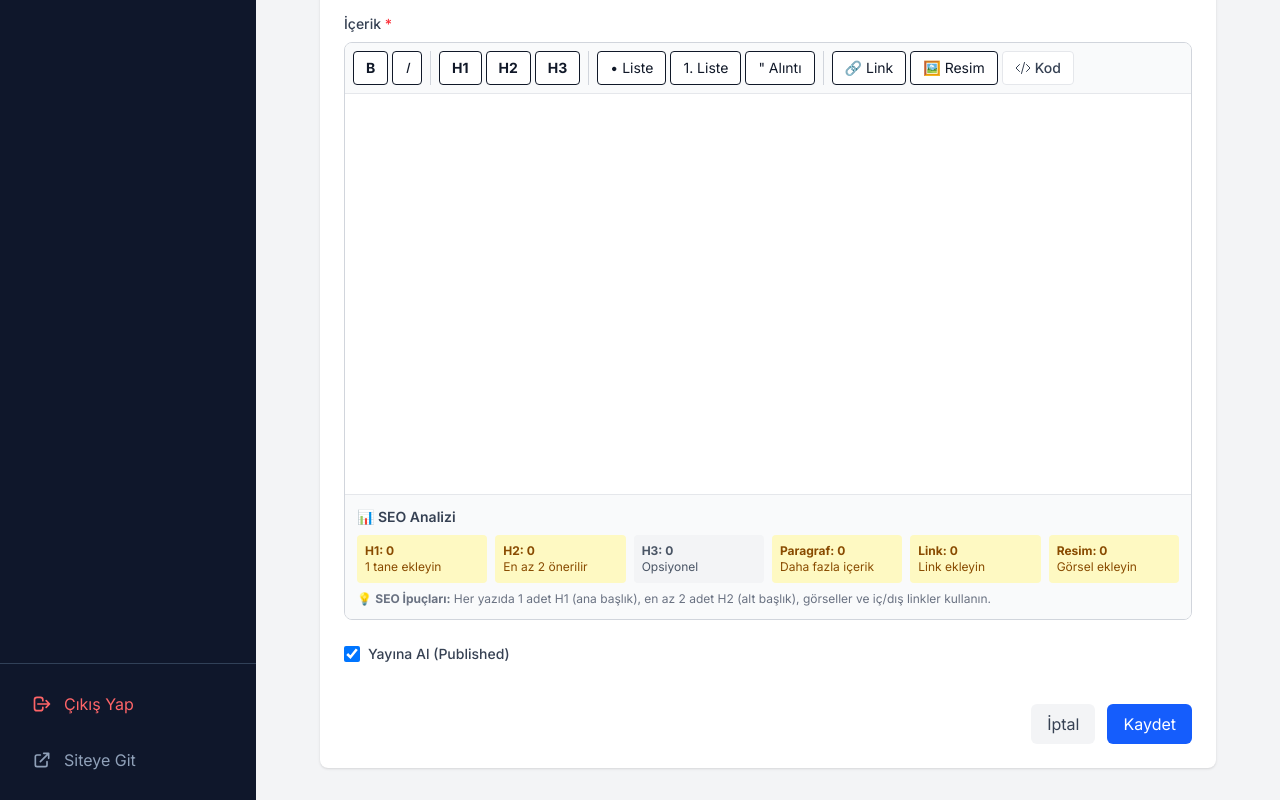
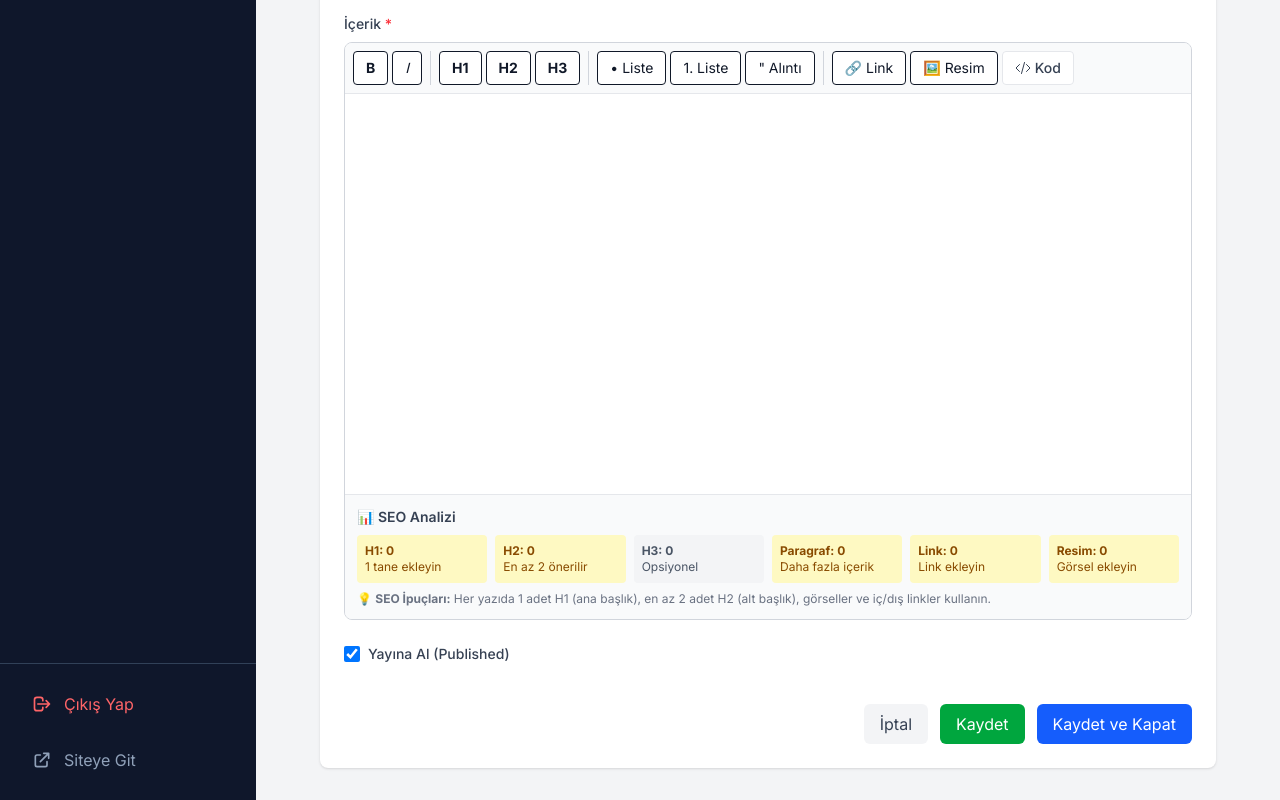
Before and after one commit to cooderhasan/hasanblog, a Next.js app: page /admin/posts/new in a window 1280 px wide. Shown: the part 878-1678 px from the top of the page. Built offline with nearby package versions, Linux system fonts and the light colour scheme; no server answers; the database is empty; sample sign-in values are in the browser's storage.

Commit message:
feat: improve post save ux and fix cache revalidation

```diff
--- a/src/app/actions.ts
+++ b/src/app/actions.ts
@@ -102,7 +102,7 @@ export async function updatePost(id: string, formData: FormData) {
     let isSuccess = false;
 
     try {
-        await prisma.post.update({
+        const updatedPost = await prisma.post.update({
             where: { id },
             data: {
                 title,
@@ -117,6 +117,7 @@ export async function updatePost(id: string, formData: FormData) {
 
         revalidatePath('/admin/posts');
         revalidatePath('/');
+        revalidatePath(`/${updatedPost.slug}`);
         isSuccess = true;
     } catch (error) {
         console.error('Update Post Error:', error);
--- a/src/components/admin/PostForm.tsx
+++ b/src/components/admin/PostForm.tsx
@@ -72,10 +72,23 @@ export default function PostForm({ categories, post }: PostFormProps) {
     }, [focusKeyword, title, excerpt, content]);
 
     const handleSubmit = async (formData: FormData) => {
+        // Prevent multiple submissions
+        if (isSubmitting) return;
+
+        // Get the triggering button's value (save vs save_close)
+        // Note: When using form action, the button value isn't automatically included in formData
+        // if handled via JS onSubmit unless using native submit.
+        // However, we can use the `nativeEvent` submitter if we changed to onSubmit, or we can simpler:
+        // Since we are using Next.js Server Actions via `action={handleSubmit}`, the button value IS included
+        // IF the button has a name/value. BUT `handleSubmit` here is a client wrapper.
+        // The FormData passed to this function WILL contain the button's name/value if triggered naturally.
+
         setIsSubmitting(true);
         formData.set('content', content);
         formData.set('image', image);
         formData.set('focusKeyword', focusKeyword);
+
+        const actionType = formData.get('action'); // 'save' or 'save_close'
 
         try {
             let result;
@@ -89,8 +102,27 @@ export default function PostForm({ categories, post }: PostFormProps) {
                 toast.error(result.error);
             } else if (result?.success) {
                 toast.success(post ? 'Yazı başarıyla güncellendi!' : 'Yazı başarıyla oluşturuldu!');
-                router.push('/admin/posts');
-                router.refresh(); // Refresh server components
+
+                if (actionType === 'save_close') {
+                    router.push('/admin/posts');
+                } else {
+                    // Stay on page, maybe update URL if new post created?
+                    // If created, we might want to replace URL to edit mode?
+                    // For now, if "Save" is clicked on create, it might stay on "New" page which is weird.
+                    // IMPORTANT: If creating new post and staying, we should probably redirect to edit page of that new post or reset form?
+                    // Since server action `createPost` doesn't return the ID, we can't redirect to edit easily without modifying it.
+                    // But for updating, stay is fine.
+
+                    // For create: if success, better to redirect to edit page or list.
+                    // Let's assume standard "Save" on create -> Redirect to Edit?
+                    // createPost currently returns { success: true }.
+
+                    // For now, purely based on user request: "yazı içinde kalmıyor".
+                    // This implies they are editing.
+                    // If they are creating, staying on "create" form with filled data is OK-ish but technically risky if they save again (duplicate).
+                    // But let's handle the "Update" case perfectly first.
+                }
+                router.refresh();
             }
         } catch (error) {
             console.error('Submit error:', error);
@@ -245,10 +277,21 @@ export default function PostForm({ categories, post }: PostFormProps) {
                 </button>
                 <button
                     type="submit"
+                    name="action"
+                    value="save"
+                    disabled={isSubmitting}
+                    className="px-4 py-2 bg-green-600 text-white hover:bg-green-700 rounded-md transition-colors disabled:opacity-50"
+                >
+                    {isSubmitting ? 'Kaydediliyor...' : 'Kaydet'}
+                </button>
+                <button
+                    type="submit"
+                    name="action"
+                    value="save_close"
                     disabled={isSubmitting}
                     className="px-4 py-2 bg-blue-600 text-white hover:bg-blue-700 rounded-md transition-colors disabled:opacity-50"
                 >
-                    {isSubmitting ? 'Kaydediliyor...' : (post ? 'Güncelle' : 'Kaydet')}
+                    {isSubmitting ? 'Kaydediliyor...' : 'Kaydet ve Kapat'}
                 </button>
             </div>
         </form>
```
